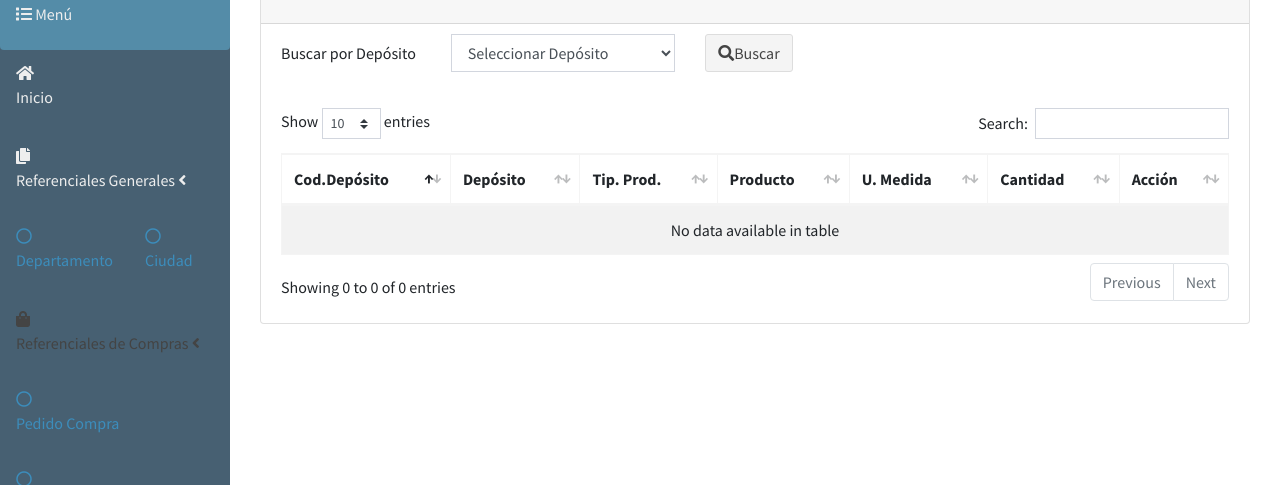
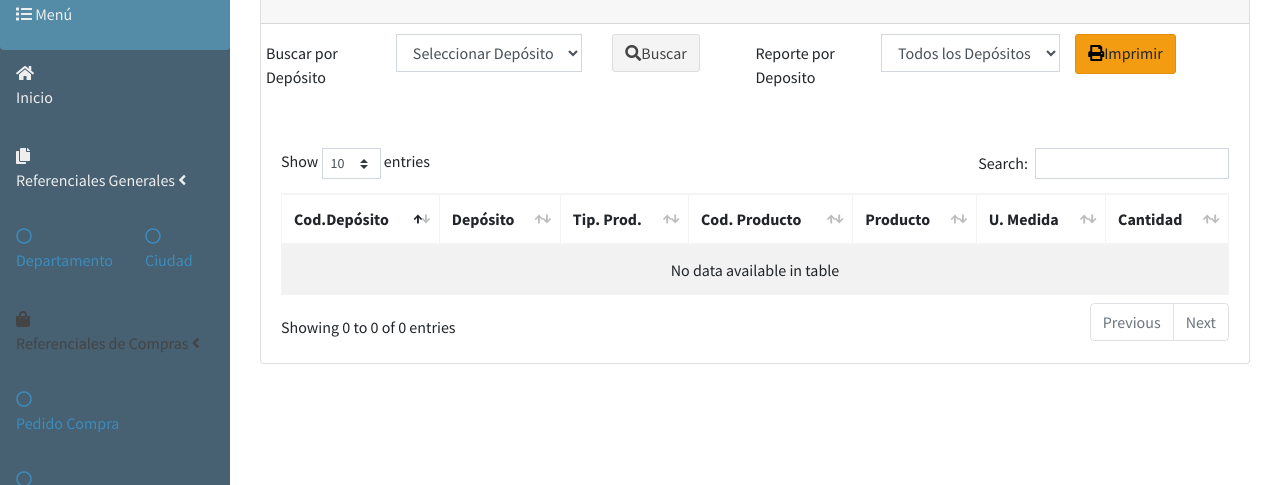
Before and after one commit to rromi182/CimplyMart, a PHP site: page /CimplyMart/modules/stock/view.php in a window 1280 px wide. Shown: the part 210-695 px from the top of the page. Run offline with PHP 8.4, Linux system fonts and the light colour scheme; a user stored in the database is signed in; data comes from the database, SQL or seed files in the repository; data that the repository does not hold is empty; some libraries are stand-ins or nearby versions; some web fonts are replaced.

Commit message:
Update view.php

```diff
--- a/modules/stock/view.php
+++ b/modules/stock/view.php
@@ -1,7 +1,7 @@
 <?php include "../../views/header.php";
 $url_form_ventas = $url_base . "/modules/stock/form.php";
-$url_proses = $url_base . "/modules/ventas/proses.php";
-$url_print = $url_base . "/modules/ventas/print.php";
+$url_proses = $url_base . "/modules/stock/proses.php";
+$url_print = $url_base . "/modules/stock/print.php";
 ?>
 
 <!-- Content Wrapper. Contains page content -->
@@ -66,17 +66,21 @@ $url_print = $url_base . "/modules/ventas/print.php";
                         $query = mysqli_query($mysqli, "SELECT * FROM v_stock WHERE cod_deposito = $cod_deposito")
                             or die('Error' . mysqli_error($mysqli));
                         while ($data = mysqli_fetch_assoc($query)) {
-                                $deposito = $data['descrip'];}
+                            $deposito = $data['descrip'];
+                        }
                         ?>
 
                         <div class="card-header">
-                            <h3 class="card-title">Stock de Productos: <?php echo $deposito?></h3>
+                            <h3 class="card-title">Stock de Productos:
+                                <?php echo $deposito ?>
+                            </h3>
                         </div>
+                        <div class="form-group row">
                             <form role="form" method="post">
                                 <div class="form-group row">
-                                <label class="col-sm-2 col-form-label"
+                                    <label class="col-sm-3 col-form-label"
                                         style="margin-left: 20px; margin-top: 10px;">Buscar por Depósito</label>
-                                <div class="col-sm-3">
+                                    <div class="col-sm-5">
                                         <select class="form-control" name="cod_deposito" style="margin-top: 10px;"
                                             data-placeholder="-- Seleccionar  Depósito --" autocomplete="off" required>
                                             <option value="">Seleccionar Depósito</option>
@@ -94,9 +98,37 @@ $url_print = $url_base . "/modules/ventas/print.php";
                                         <button type="submit" class="btn btn-default"><span
                                                 class="fa fa-search"></span>Buscar</button>
                                     </div>
+
                                 </div>
                             </form>
-
+                            <!--Reporte por Codigo de Deposito-->
+                            <form role="form" method="post">
+                                <!-- ... (Código existente) ... -->
+                                <div class="form-group row">
+                                    <label class="col-sm-3 col-form-label"
+                                        style="margin-left: 20px; margin-top: 10px;">Reporte por Deposito</label>
+                                    <div class="col-sm-5">
+                                        <select class="form-control" name="cod_deposito" style="margin-top: 10px;"
+                                            data-placeholder="-- Seleccionar  Depósito --" autocomplete="off" required>
+                                            <option value="all">Todos los Depósitos</option>
+                                            <?php
+                                            $query_dep = mysqli_query($mysqli, "SELECT cod_deposito, descrip FROM deposito ORDER BY cod_deposito ASC") or die('Error' . mysqli_error($mysqli));
+                                            while ($data_dep = mysqli_fetch_assoc($query_dep)) {
+                                                echo "<option value=\"$data_dep[cod_deposito]\">$data_dep[cod_deposito] | $data_dep[descrip]</option>";
+                                            }
+                                            ?>
+                                        </select>
+                                    </div>
+                                    <a data-toggle="tooltip" data-placement="top" title="Imprimir Reporte de Stock"
+                                        class="btn btn-warning"
+                                        style="height: 40px; padding-top: 10px; padding-bottom: 3px; line-height: 15px; margin-top:10px"
+                                        href="<?php echo $url_print ?>?act=imprimir&cod_deposito="
+                                        onclick="updateCodDeposito()" target="_blank">
+                                        <i style="color:#000" class="fa fa-print"></i>Imprimir
+                                    </a>
+                                </div>
+                            </form>
+                        </div>
                         <!-- /.card-header -->
                         <div class="card-body">
                             <table id="example1" class="table table-bordered table-striped">
@@ -105,10 +137,11 @@ $url_print = $url_base . "/modules/ventas/print.php";
                                         <th class="center">Cod.Depósito</th>
                                         <th class="center">Depósito</th>
                                         <th class="center">Tip. Prod.</th>
+                                        <th class="center">Cod. Producto</th>
                                         <th class="center">Producto</th>
                                         <th class="center">U. Medida</th>
                                         <th class="center">Cantidad</th>
-                                        <th class="center">Acción</th>
+
                                     </tr>
                                 </thead>
                                 <tbody>
@@ -130,23 +163,15 @@ $url_print = $url_base . "/modules/ventas/print.php";
                                <td class='center'> $cod_depo</td>
                                <td class='center'> $deposito</td>
                                <td class='center'>$t_p_descrip</td>
+                               <td width='120' class='center'>$cod_pro</td>
                                <td class='center'>$producto</td>
                                <td class='center'>$u_medida</td>
                                <td class='center'>$cantidad</td>
-                               <td class='center' width='80'>
+
                                <div>"; ?>
-                                        <a data-toggle="tooltip" data-placement="top" title="Imprimir Reporte de Stock"
-                                            class="btn btn-warning btn-sm"
-                                            href="<?php echo $url_print ?>?act=imprimir&cod_producto=<?php echo $data['cod_producto']; ?>"
-                                            target="_blank">
-                                            <i style="color:#000" class="fa fa-print"></i>
-                                        </a>
-                                        <!-- <a data-toggle='tooltip' data-placement='top' title='Ajustar Stock'
-                                            class='btn btn-primary btn-sm'
-                                            href='$url_user_form?form=edit&id=$data[id_user]'><i class='fas fa-edit'></i>
-                                        </a> -->
-                            </div>
-                            </td>
+
+
+
                                         <?php echo "</div>
                                 </td>
                                 </tr>" ?>
@@ -162,4 +187,18 @@ $url_print = $url_base . "/modules/ventas/print.php";
             </div>
         </div>
     </section>
+    <script>
+        // JavaScript para actualizar el valor de $cod_deposito antes de hacer clic en el enlace de impresión
+        function updateCodDeposito() {
+            var selectedDeposito = document.getElementsByName("cod_deposito")[1].value;
+            var printLink = document.querySelector(".btn.btn-warning");
+
+            if (selectedDeposito === "all") {
+                printLink.href = "<?php echo $url_print ?>?act=imprimir&cod_deposito=all";
+            } else {
+                printLink.href = "<?php echo $url_print ?>?act=imprimir&cod_deposito=" + selectedDeposito;
+            }
+        }
+    </script>
+</div>
 <?php include "../../views/footer.php"; ?>
```
Lines whose indentation alone changed are shown as unchanged.
